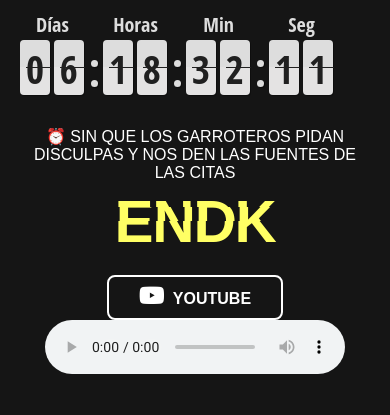
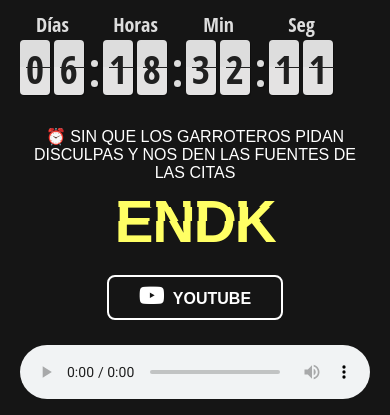
Before and after one commit to CristianLramirez/endk, a PHP site: page / in a window 390 px wide. Shown: the part 429-844 px from the top of the page. Run offline with PHP 8.4, Linux system fonts and the light colour scheme; some libraries are stand-ins or nearby versions.

Commit message:
Update style.css

```diff
--- a/css/style.css
+++ b/css/style.css
@@ -45,7 +45,7 @@ body.light-theme .buttons .button:hover {
 .example {
  font-family: 'Work Sans', sans-serif;
   width: 550px;
-  height: 778px;
+  height: 850px;
   margin: auto;
   padding: 20px;
   box-sizing: border-box;
@@ -226,4 +226,16 @@ body.light-theme .buttons .button:hover {
     width: 300px;
     height: 300px;
   }
+
+  audio { width: 100%; display: block; display: flex;
+    justify-content: center;
+   margin-top: 25px;
+  }
+
 }
+
+audio { width: 100%;
+display: flex;
+justify-content: center;
+margin-top: 25px;
+}
```
